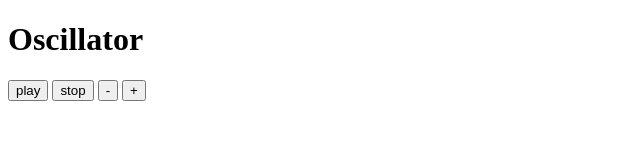
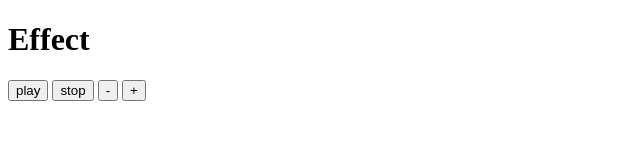
Before and after one commit to residenti/web-audio-api-sample, a plain HTML site: page app/effect/index.html in a window 1280 px wide. Shown: the whole page, without its empty margins (0-640 px from the left). Drawn offline with Linux system fonts and the light colour scheme.

Commit message:
ヘッダータイトルを修正した

```diff
--- a/app/effect/index.html
+++ b/app/effect/index.html
@@ -6,7 +6,7 @@
     <title>Web Audio API (Oscillator)</title>
   </head>
   <body>
-    <h1>Oscillator</h1>
+    <h1>Effect</h1>
     <button id="play">play</button>
     <button id="stop">stop</button>
     <button id="minus">-</button>
```
